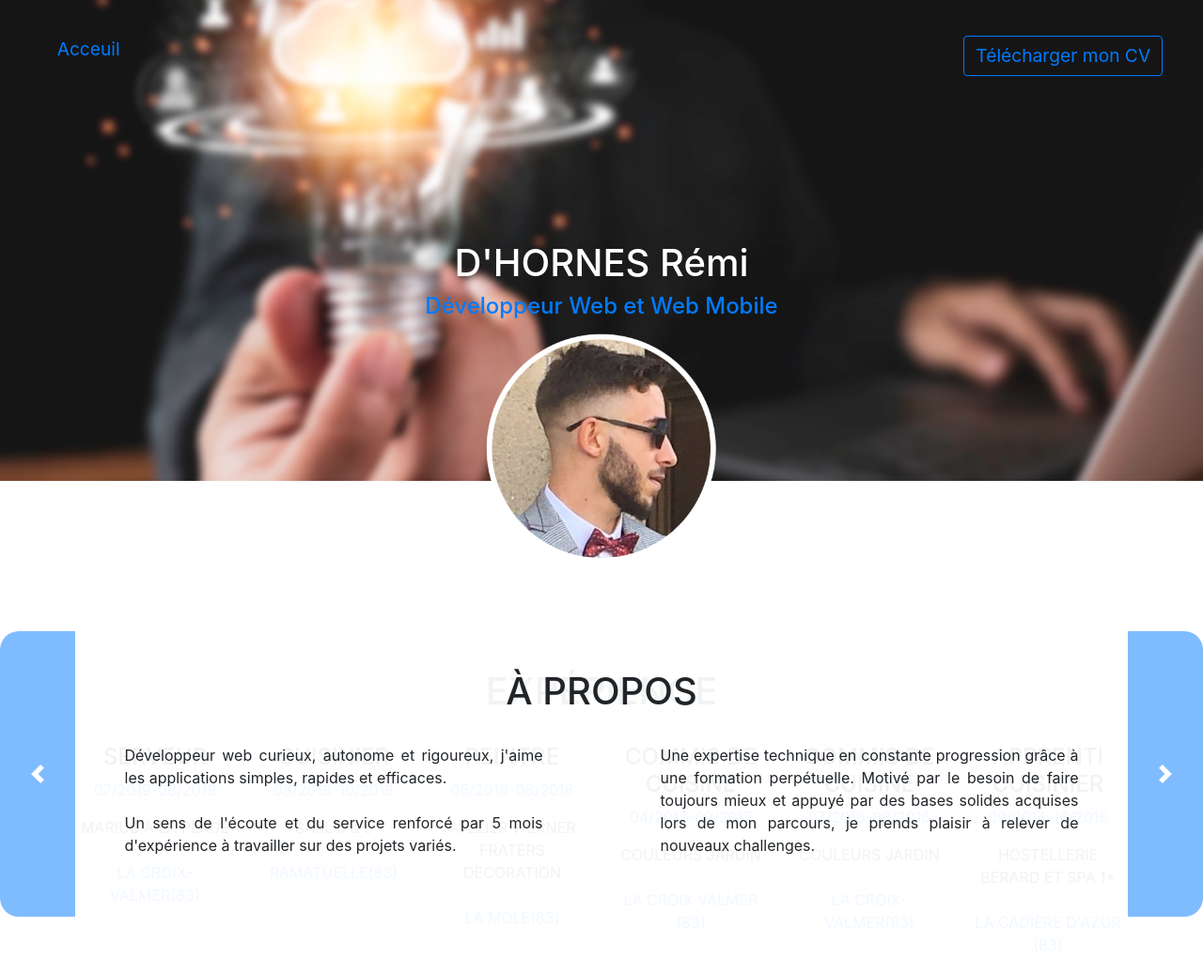
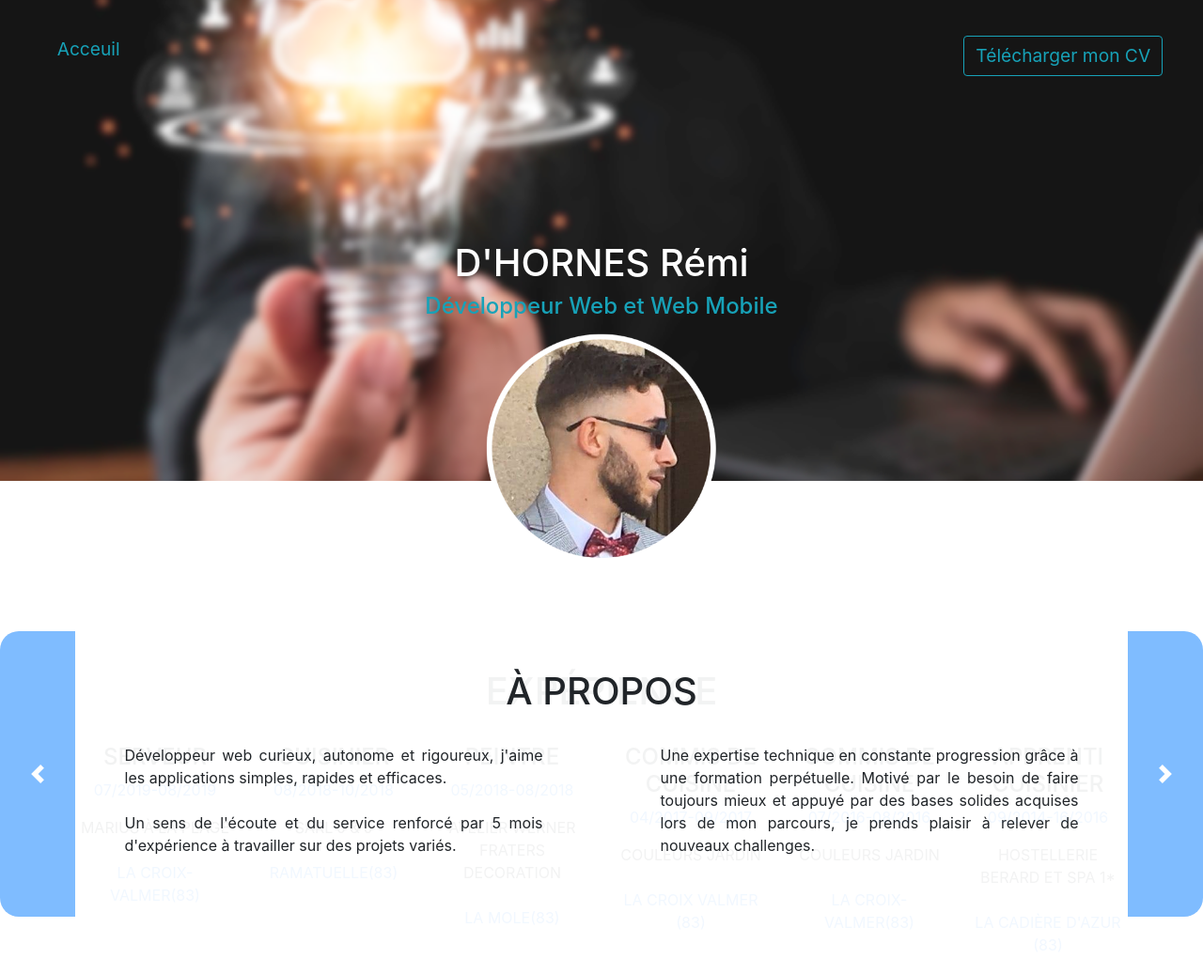
Before and after one commit to AzKween/CvElectronique.github.io, a plain HTML site: page index.html in a window 1280 px wide. Shown: the top 1037 px of the page at 94% size. Drawn offline with Linux system fonts and the light colour scheme.

Commit message:
Update index.html

```diff
--- a/index.html
+++ b/index.html
@@ -11,13 +11,13 @@
     <body>
         <div id="debut" class="container-fluid">
             <div id="header" class="row justify-content-between fixed-top">
-                <div class="col-6 col-sm-6 col-md-6 col-lg-2 text-center"><a href="#debut"><p id="acceuil" class="text-primary">Acceuil</p></a></div>
-                <div class="col-6 col-sm-6 col-md-6 col-lg-3 text-center"><a href="img/CV_Remi.pdf"><button id="btn_tel_cv" type="button" class="btn btn-outline-primary" >Télécharger mon CV</button></a>
+                <div class="col-6 col-sm-6 col-md-6 col-lg-2 text-center"><a href="#debut"><p id="acceuil" class="text-info">Acceuil</p></a></div>
+                <div class="col-6 col-sm-6 col-md-6 col-lg-3 text-center"><a href="img/CV_Remi.pdf"><button id="btn_tel_cv" type="button" class="btn btn-outline-info" >Télécharger mon CV</button></a>
                 </div>
             </div>
             <div id='identiter' class="row">
                 <div id="present" class="col-12 text-center"><h1 id="nom_pre">D'HORNES Rémi</h1>
-                    <h4 id="metier" class="text-primary">Développeur Web et Web Mobile</h4></div>
+                    <h4 id="metier" class="text-info">Développeur Web et Web Mobile</h4></div>
                 <div id='photo-de-moi' class="col-12"></div>
             </div>
         </div>
```
